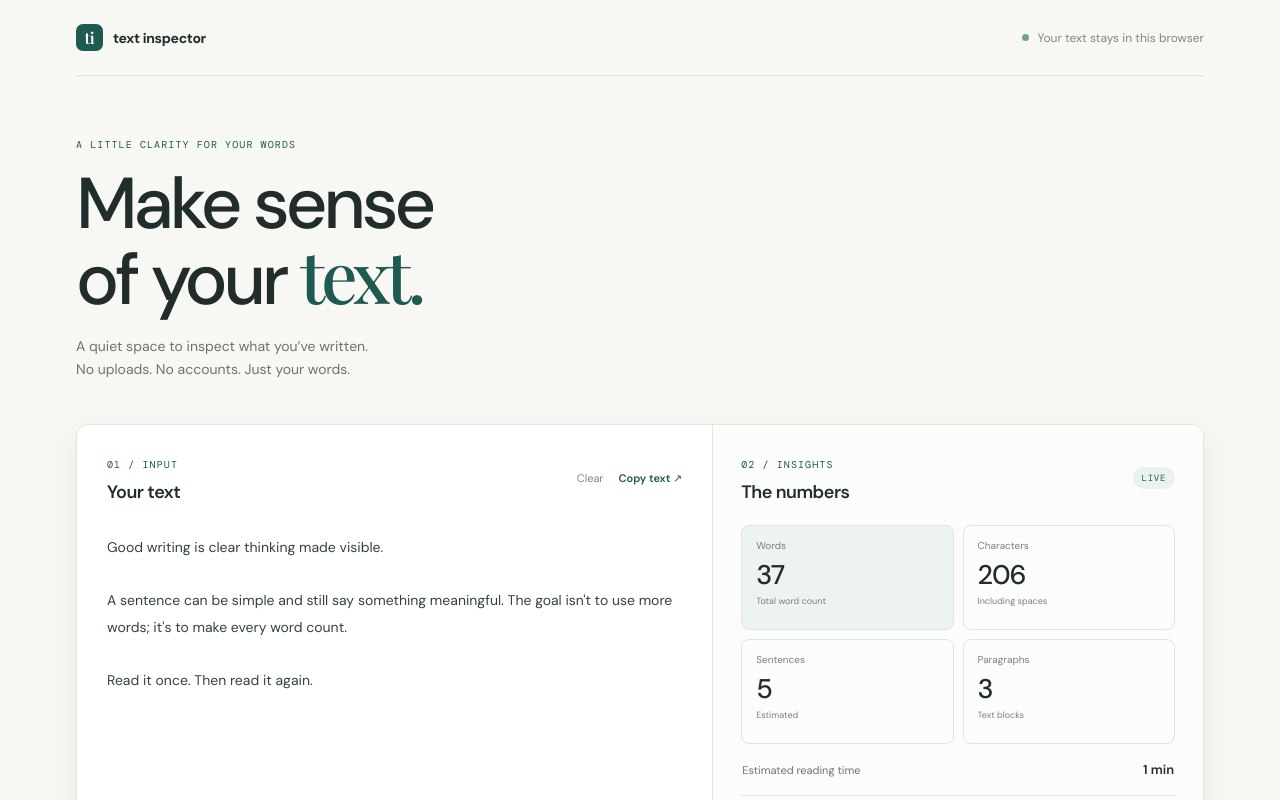
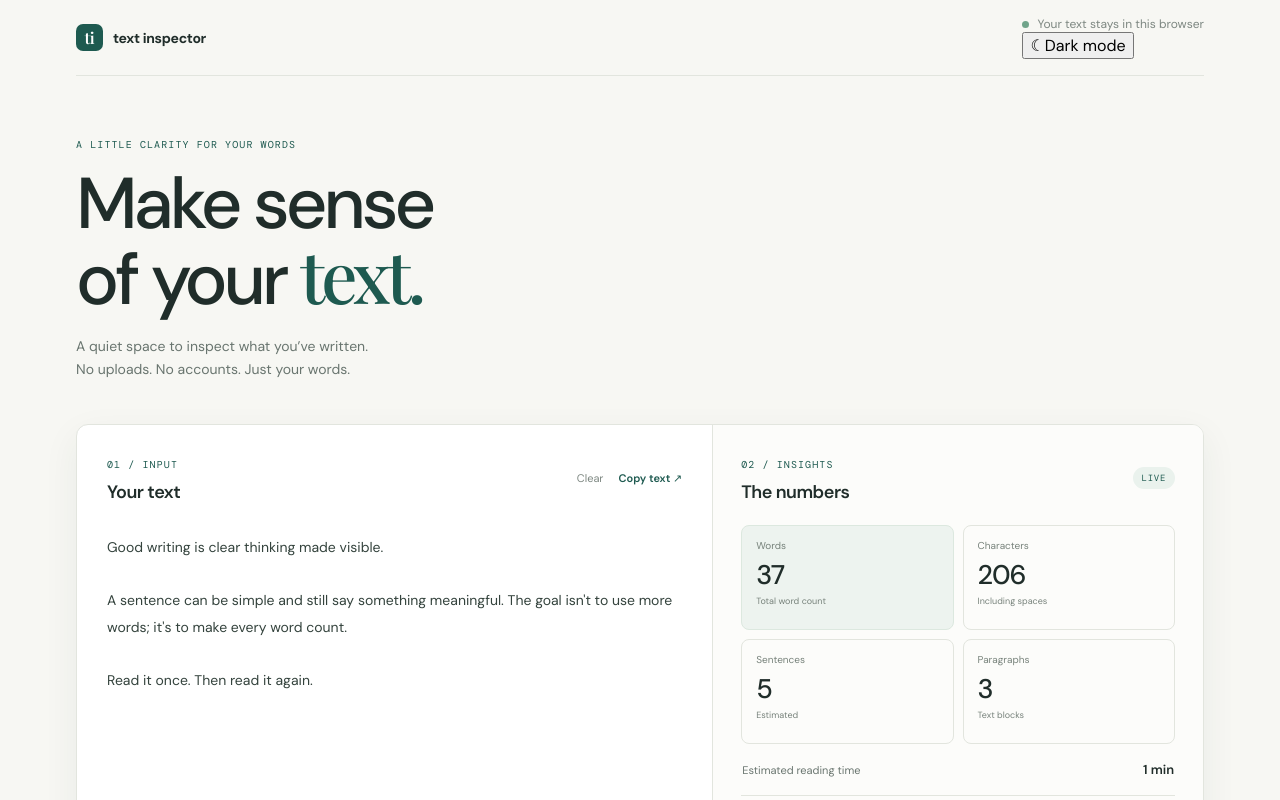
Before and after one commit to siddhant034/text-inspector, a React (Vite) app: page / in a window 1280 px wide. Shown: the top 800 px of the page. Built offline with nearby package versions, Linux system fonts and the light colour scheme; a web font is replaced by a local one.

Commit message:
Add persistent light and dark theme toggle

```diff
--- a/src/App.tsx
+++ b/src/App.tsx
@@ -1,4 +1,4 @@
-import { useMemo, useState } from "react";
+import { useEffect, useMemo, useState } from "react";
 import * as Tooltip from "@radix-ui/react-tooltip";
 import { analyzeText } from "./lib/analyzeText";
 
@@ -8,9 +8,21 @@ A sentence can be simple and still say something meaningful. The goal isn't to u
 
 Read it once. Then read it again.`;
 
+function getInitialTheme(): "light" | "dark" {
+  const saved = localStorage.getItem("text-inspector-theme");
+  if (saved === "light" || saved === "dark") return saved;
+  return window.matchMedia("(prefers-color-scheme: dark)").matches ? "dark" : "light";
+}
+
 function App() {
   const [text, setText] = useState(sampleText);
+  const [theme, setTheme] = useState<"light" | "dark">(getInitialTheme);
   const analysis = useMemo(() => analyzeText(text), [text]);
+
+  useEffect(() => {
+    document.documentElement.dataset.theme = theme;
+    localStorage.setItem("text-inspector-theme", theme);
+  }, [theme]);
 
   async function copyText() {
     if (!text) return;
@@ -29,6 +41,7 @@ function App() {
             <span className="wordmark-icon">ti</span>
             <span>text inspector</span>
           </a>
+          <div className="topbar-actions">
             <Tooltip.Root>
               <Tooltip.Trigger asChild>
                 <span className="privacy-note privacy-trigger" tabIndex={0}>
@@ -42,6 +55,17 @@ function App() {
                 </Tooltip.Content>
               </Tooltip.Portal>
             </Tooltip.Root>
+            <button
+              className="theme-toggle"
+              type="button"
+              onClick={() => setTheme((current) => current === "light" ? "dark" : "light")}
+              aria-label={`Switch to ${theme === "light" ? "dark" : "light"} mode`}
+              aria-pressed={theme === "dark"}
+            >
+              <span aria-hidden="true">{theme === "light" ? "☾" : "☀"}</span>
+              <span>{theme === "light" ? "Dark mode" : "Light mode"}</span>
+            </button>
+          </div>
         </header>
 
         <section className="intro">
@@ -63,13 +87,7 @@ function App() {
               </div>
             </div>
             <label className="sr-only" htmlFor="text-input">Enter text to inspect</label>
-          <textarea
-            id="text-input"
-            value={text}
-            onChange={(event) => setText(event.target.value)}
-            placeholder="Paste or start typing…"
-            spellCheck="true"
-          />
+            <textarea id="text-input" value={text} onChange={(event) => setText(event.target.value)} placeholder="Paste or start typing…" spellCheck="true" />
             <div className="editor-footer">
               <span>{analysis.characters.toLocaleString()} characters</span>
               <span>Updates as you type</span>
@@ -84,52 +102,22 @@ function App() {
               </div>
               <span className="live-label">LIVE</span>
             </div>
-
             <div className="stat-grid">
-            <div className="stat-card stat-featured">
-              <span className="stat-label">Words</span>
-              <strong>{analysis.words.toLocaleString()}</strong>
-              <span className="stat-foot">Total word count</span>
+              <div className="stat-card stat-featured"><span className="stat-label">Words</span><strong>{analysis.words.toLocaleString()}</strong><span className="stat-foot">Total word count</span></div>
+              <div className="stat-card"><span className="stat-label">Characters</span><strong>{analysis.characters.toLocaleString()}</strong><span className="stat-foot">Including spaces</span></div>
+              <div className="stat-card"><span className="stat-label">Sentences</span><strong>{analysis.sentences.toLocaleString()}</strong><span className="stat-foot">Estimated</span></div>
+              <div className="stat-card"><span className="stat-label">Paragraphs</span><strong>{analysis.paragraphs.toLocaleString()}</strong><span className="stat-foot">Text blocks</span></div>
             </div>
-            <div className="stat-card">
-              <span className="stat-label">Characters</span>
-              <strong>{analysis.characters.toLocaleString()}</strong>
-              <span className="stat-foot">Including spaces</span>
-            </div>
-            <div className="stat-card">
-              <span className="stat-label">Sentences</span>
-              <strong>{analysis.sentences.toLocaleString()}</strong>
-              <span className="stat-foot">Estimated</span>
-            </div>
-            <div className="stat-card">
-              <span className="stat-label">Paragraphs</span>
-              <strong>{analysis.paragraphs.toLocaleString()}</strong>
-              <span className="stat-foot">Text blocks</span>
-            </div>
-          </div>
-
-          <div className="reading-row">
-            <span>Estimated reading time</span>
-            <strong>{analysis.readingMinutes === 0 ? "—" : `${analysis.readingMinutes} min`}</strong>
-          </div>
-
+            <div className="reading-row"><span>Estimated reading time</span><strong>{analysis.readingMinutes === 0 ? "—" : `${analysis.readingMinutes} min`}</strong></div>
             <div className="detail-section">
               <span className="section-index">03 / TEXT DETAILS</span>
               <div className="detail-row"><span>Characters without spaces</span><strong>{analysis.charactersWithoutSpaces.toLocaleString()}</strong></div>
               <div className="detail-row"><span>Repeated words</span><strong>{analysis.repeatedWords.length}</strong></div>
             </div>
-
             <div className="detail-section repeated-section">
               <span className="section-index">04 / REPEATED WORDS</span>
-            {analysis.repeatedWords.length ? (
-              <ul className="word-list">
-                {analysis.repeatedWords.map(({ word, count }) => (
-                  <li key={word}><span>{word}</span><strong>× {count}</strong></li>
-                ))}
-              </ul>
-            ) : <p className="empty-state">No repeated words found yet.</p>}
+              {analysis.repeatedWords.length ? <ul className="word-list">{analysis.repeatedWords.map(({ word, count }) => <li key={word}><span>{word}</span><strong>× {count}</strong></li>)}</ul> : <p className="empty-state">No repeated words found yet.</p>}
             </div>
-
             <div className="detail-section whitespace-section">
               <span className="section-index">05 / WHITESPACE CHECK</span>
               <div className="checks">
@@ -141,7 +129,6 @@ function App() {
             </div>
           </aside>
         </section>
-
         <footer className="footer">
           <span>TEXT INSPECTOR <span className="footer-divider">/</span> MADE FOR THE DETAILS</span>
           <span>Nothing is sent anywhere. Ever.</span>
```
Lines whose indentation alone changed are shown as unchanged.
